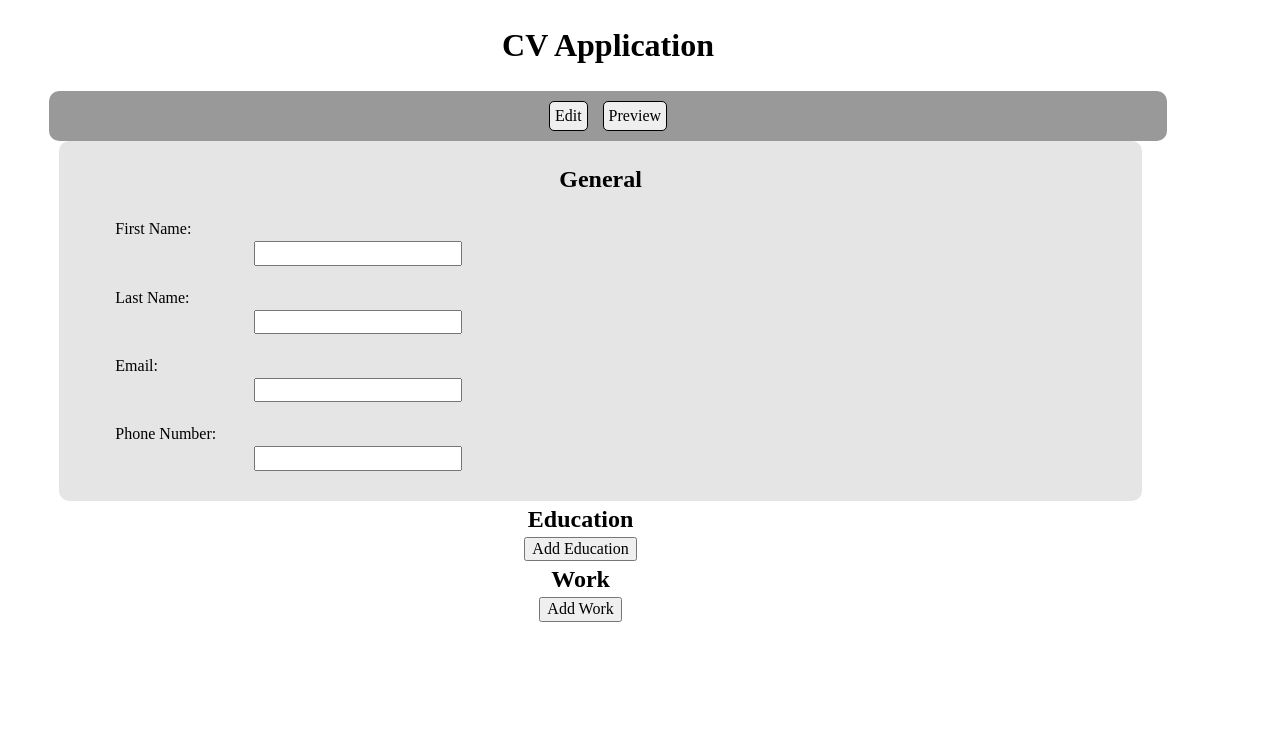
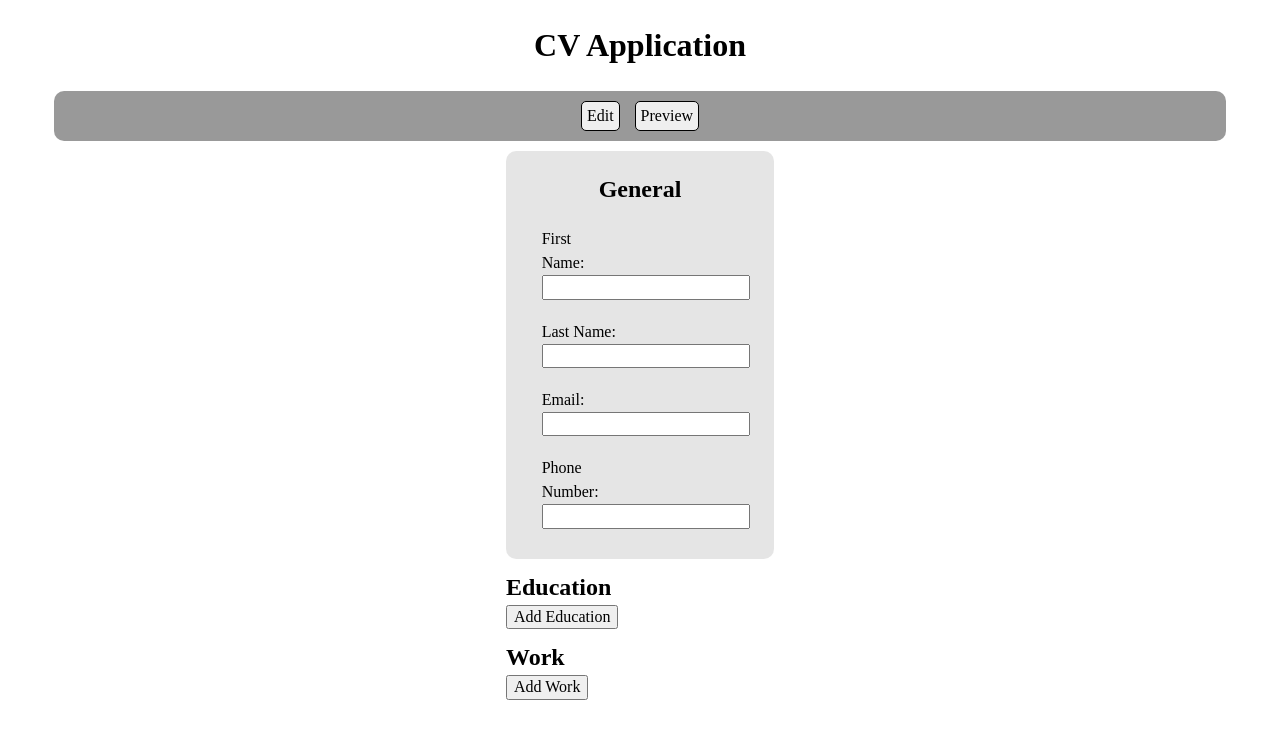
Before and after one commit to 01zulfi/cv-application, a React (Create React App) app: page / in a window 1280 px wide. Shown: the top 738 px of the page. Built offline with nearby package versions, Linux system fonts and the light colour scheme.

Commit message:
Add CVInput.css & minor styling in App.css

```diff
--- a/src/App.js
+++ b/src/App.js
@@ -8,7 +8,7 @@ class App extends Component {
     super(props);
 
     this.state = {
-      CVInputStyle: { display: "block" },
+      CVInputStyle: { display: "flex" },
       CVDisplayStyle: { display: "none" },
       CVData: { general: {}, education: [], work: [] },
     };
@@ -20,7 +20,7 @@ class App extends Component {
 
   editButtonEventHandler() {
     this.setState({
-      CVInputStyle: { display: "block" },
+      CVInputStyle: { display: "flex" },
       CVDisplayStyle: { display: "none" },
     });
   }
@@ -28,7 +28,7 @@ class App extends Component {
   previewButtonEventHandler() {
     this.setState({
       CVInputStyle: { display: "none" },
-      CVDisplayStyle: { display: "block" },
+      CVDisplayStyle: { display: "flex" },
     });
   }
 
@@ -57,7 +57,7 @@ class App extends Component {
     const { CVInputStyle, CVDisplayStyle, CVData } = this.state;
 
     return (
-      <div>
+      <div className="App">
         <h1>CV Application</h1>
         <div className="buttons">
           <button
--- a/src/components/CVInput.js
+++ b/src/components/CVInput.js
@@ -3,13 +3,14 @@ import PropTypes from "prop-types";
 import GeneralInfoForm from "./GeneralInfoForm";
 import EducationInfoForm from "./EducationInfoForm";
 import WorkInfoForm from "./WorkInfoForm";
+import "../styles/CVInput.css";
 
 class CVInput extends Component {
   render() {
     const { style, dataHandler } = this.props;
 
     return (
-      <div className="CVInput" style={style}>
+      <div className="CV-input" style={style}>
         <GeneralInfoForm dataHandler={dataHandler} />
         <EducationInfoForm dataHandler={dataHandler} />
         <WorkInfoForm dataHandler={dataHandler} />
--- a/src/styles/App.css
+++ b/src/styles/App.css
@@ -1,5 +1,5 @@
-div {
-   width: 95%;
+div.App {
+   width: 100%;
     display: flex;
     flex-direction: column;
     align-items: center;
@@ -12,7 +12,7 @@ div {
     gap: 15px;
     border-radius: 10px;
     padding: 10px;
-    width: 95%;
+    width: 90%;
     background-color: rgba(0, 0, 0, 0.4);
 }
 
--- /dev/null
+++ b/src/styles/CVInput.css
@@ -0,0 +1,7 @@
+div.CV-input {
+    display: flex;
+    flex-direction: column;
+    gap: 10px;
+    padding-top: 10px;
+    padding-bottom: 10px;
+}
```
